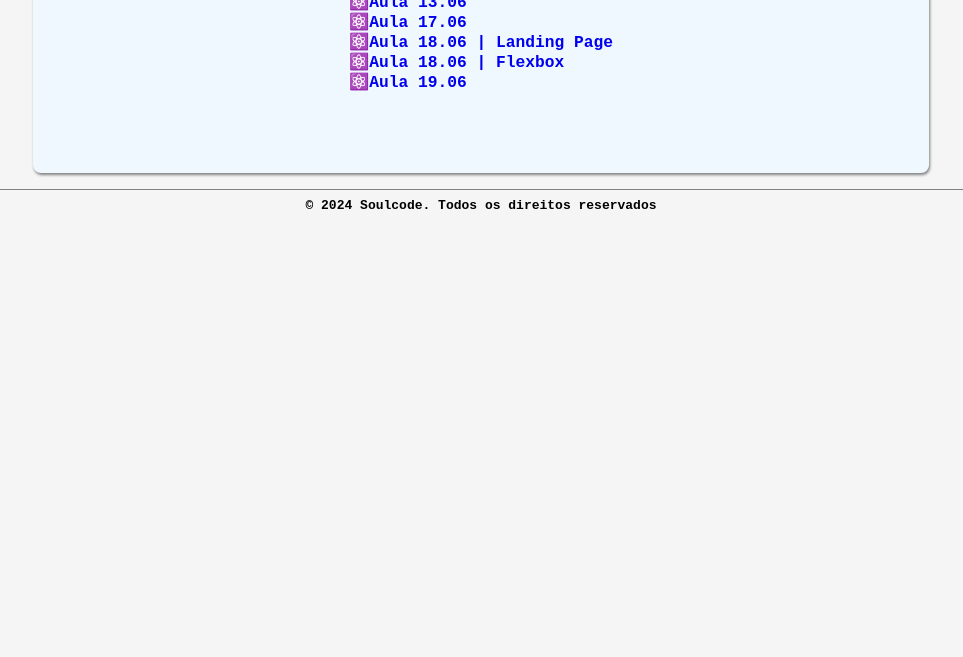
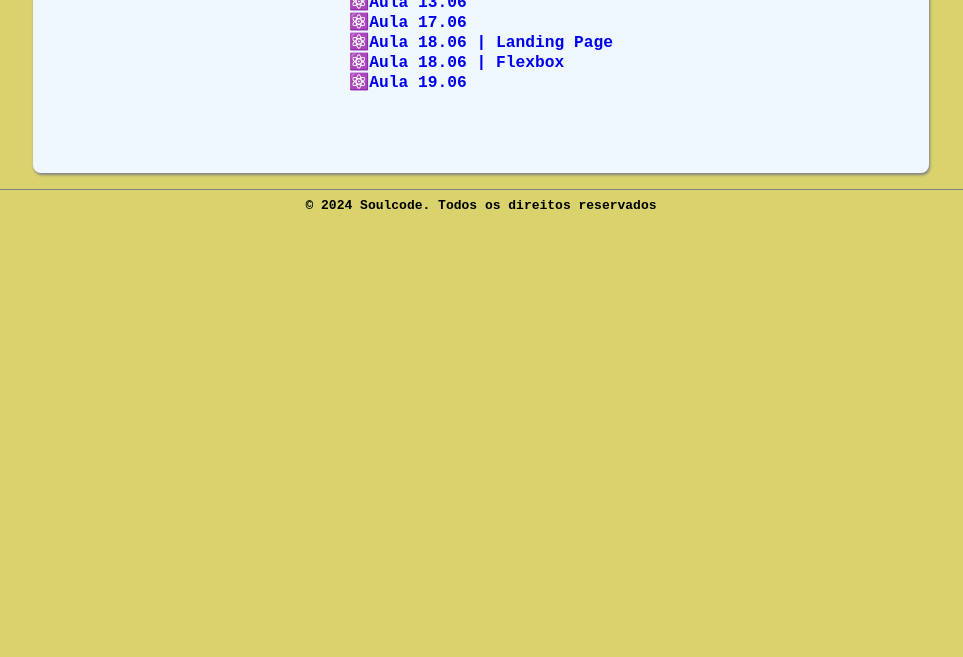
Before and after one commit to almir-soulcode/RN2-CSS, a plain HTML site: page index.html in a window 1280 px wide. Shown: the part 143-800 px from the top of the page, without its empty margins (159-1122 px from the left). Drawn offline with Linux system fonts and the light colour scheme.

Commit message:
Atualizando cor de fundo

```diff
--- a/styles.css
+++ b/styles.css
@@ -11,7 +11,7 @@ html {
 }
 
 body {
-    background-color: whitesmoke;
+    background-color: rgba(204, 194, 55, 0.729);
 }
 
 main {
```
